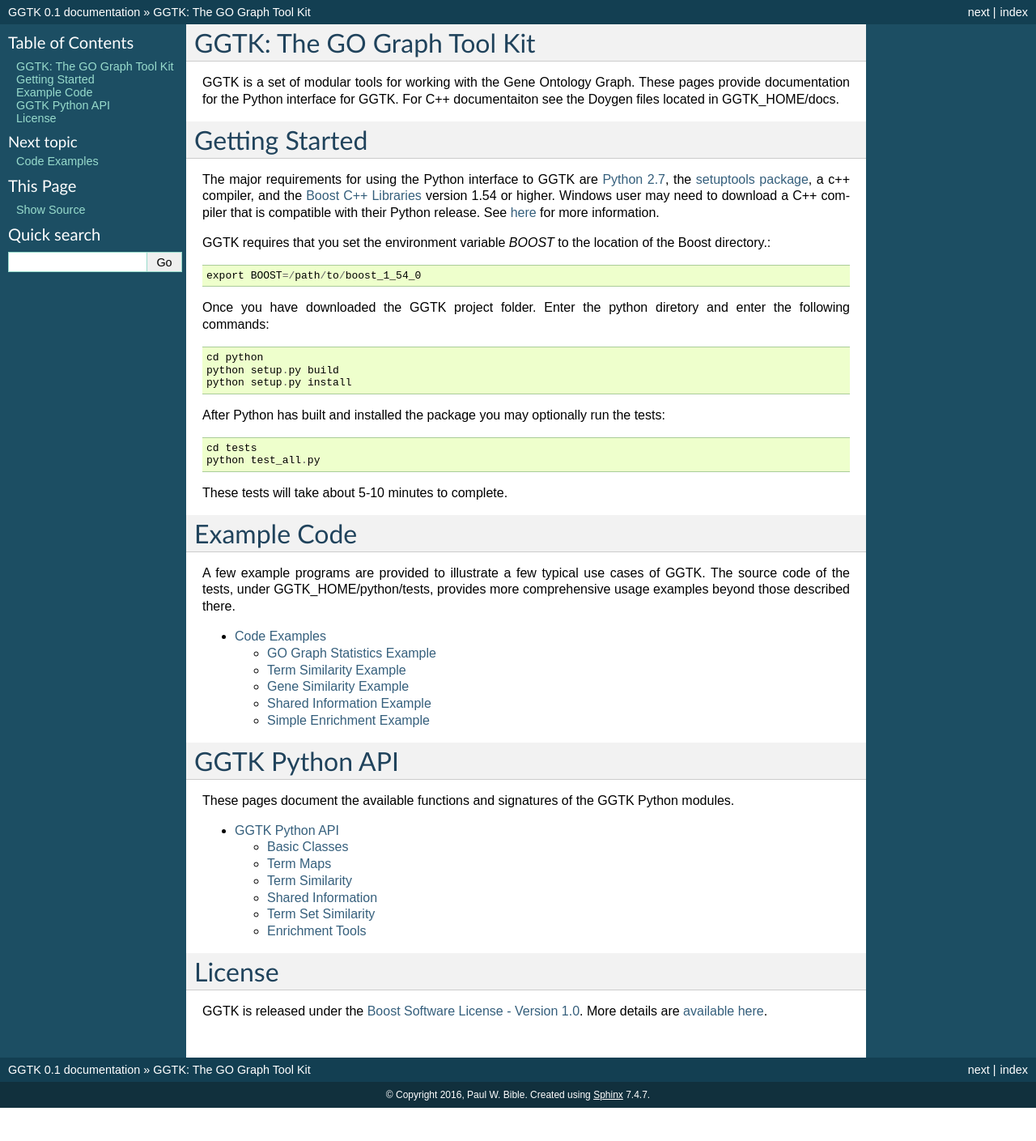
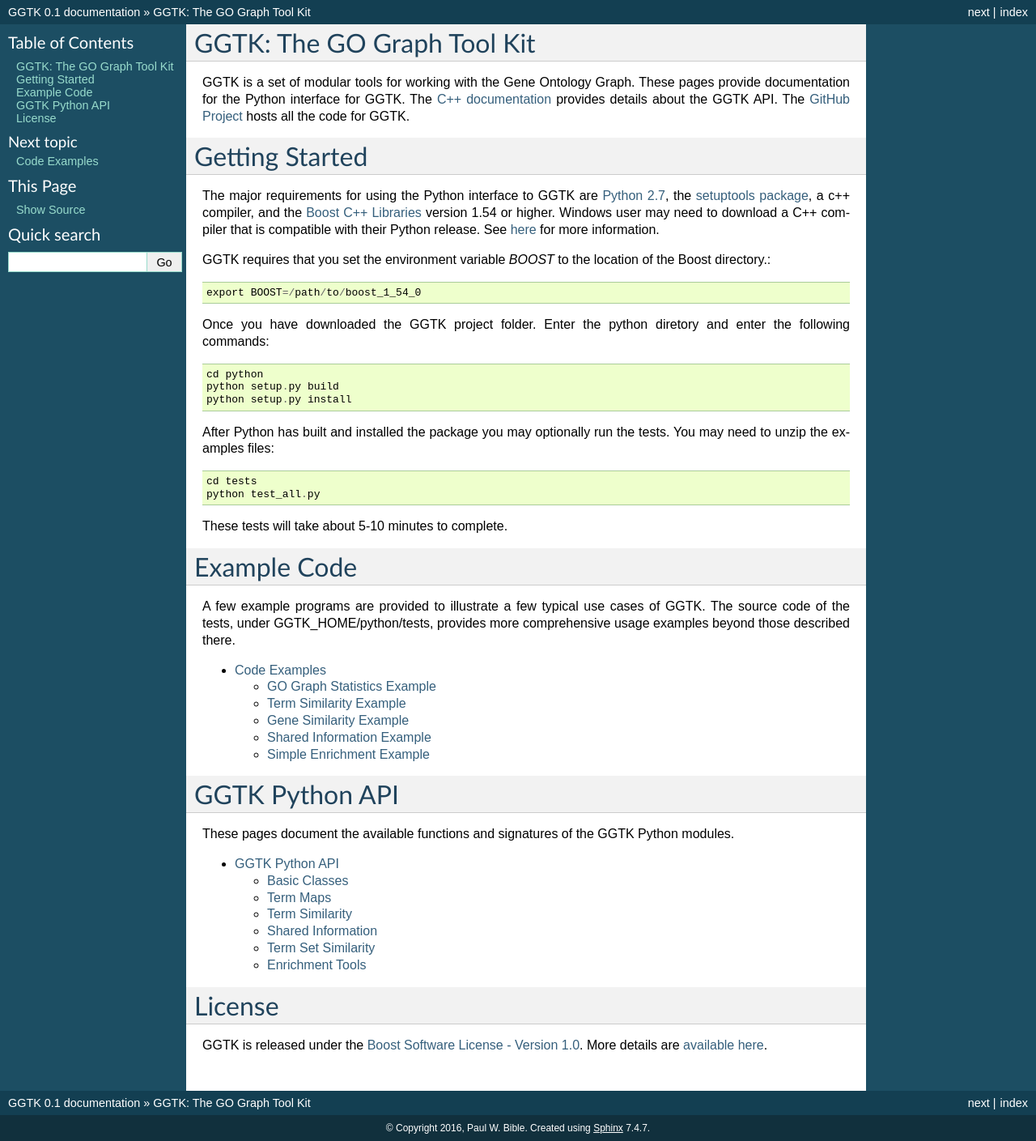
Before and after one commit to paulbible/ggtk, a Sphinx documentation site: the page built from python/docs/index.rst, in a window 1280 px wide. Shown: the whole page at 81% size. Built offline with Sphinx 7.4.7, drawn with Linux system fonts in a browser that asks for light colours; before the commit the page ends 1368 px from its top, so only the background shows below that.

Commit message:
edits to index.rst

```diff
--- a/python/docs/index.rst
+++ b/python/docs/index.rst
@@ -7,7 +7,13 @@
 GGTK: The GO Graph Tool Kit
 ===========================
 
-GGTK is a set of modular tools for working with the Gene Ontology Graph. These pages provide documentation for the Python interface for GGTK. For C++ documentaiton see the Doygen files located in GGTK_HOME/docs.
+.. _C++ documentation:
+   https://paulbible.github.io/ggtk/ggtk/index.html
+
+.. _GitHub Project:
+   https://github.com/paulbible/ggtk
+
+GGTK is a set of modular tools for working with the Gene Ontology Graph. These pages provide documentation for the Python interface for GGTK. The `C++ documentation`_ provides details about the GGTK API. The `GitHub Project`_ hosts all the code for GGTK.
 
 
 Getting Started
@@ -38,7 +44,7 @@
     python setup.py install
 
 
-After Python has built and installed the package you may optionally run the tests::
+After Python has built and installed the package you may optionally run the tests. You may need to unzip the examples files::
 
     cd tests
     python test_all.py
```
